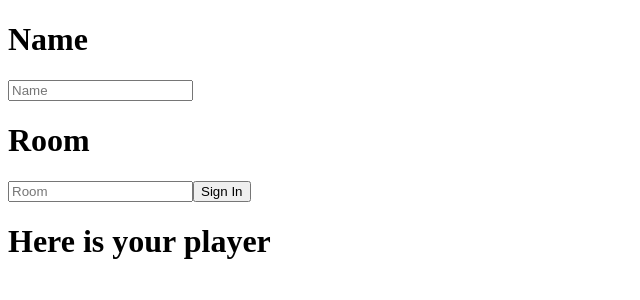
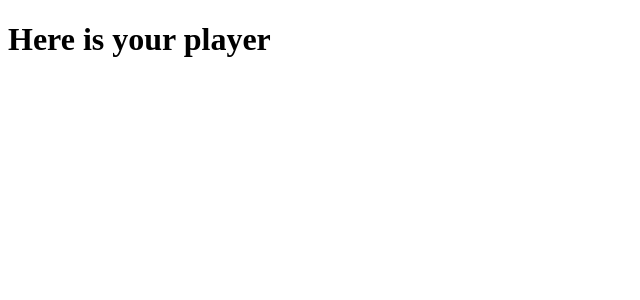
Before and after one commit to Aman941/schrosync, a React (Create React App) app in the folder client/: page /chat in a window 1280 px wide. Shown: the top 300 px of the page, without its empty margins (0-640 px from the left). Built offline with nearby package versions, Linux system fonts and the light colour scheme.

Commit message:
fifth commit

```diff
--- a/client/src/App.js
+++ b/client/src/App.js
@@ -6,7 +6,7 @@ import Player from './component/player'
 function App() {
   return (
     <Router>
-      <Route path="/" extract component={Join} />
+      <Route path="/" exact component={Join} />
       <Route path="/chat" component = {Player} />
     </Router>
   );
```
